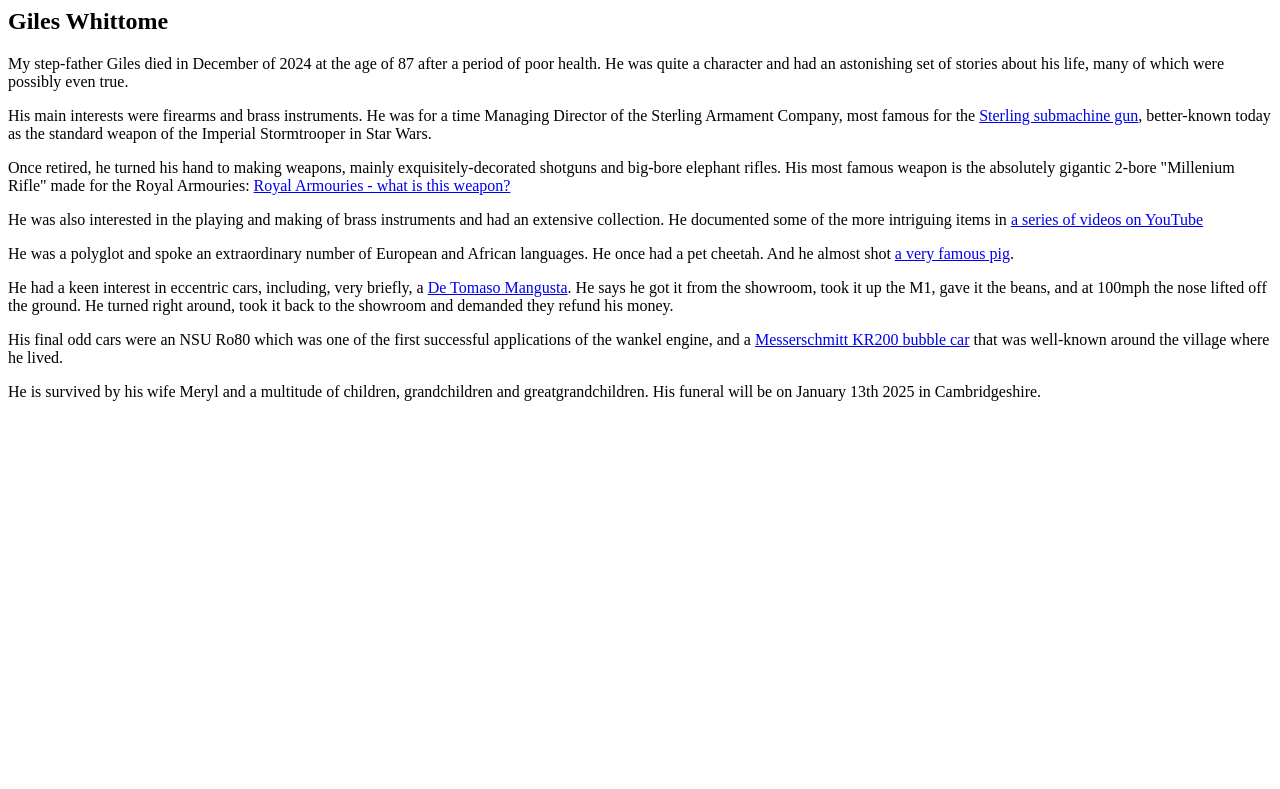
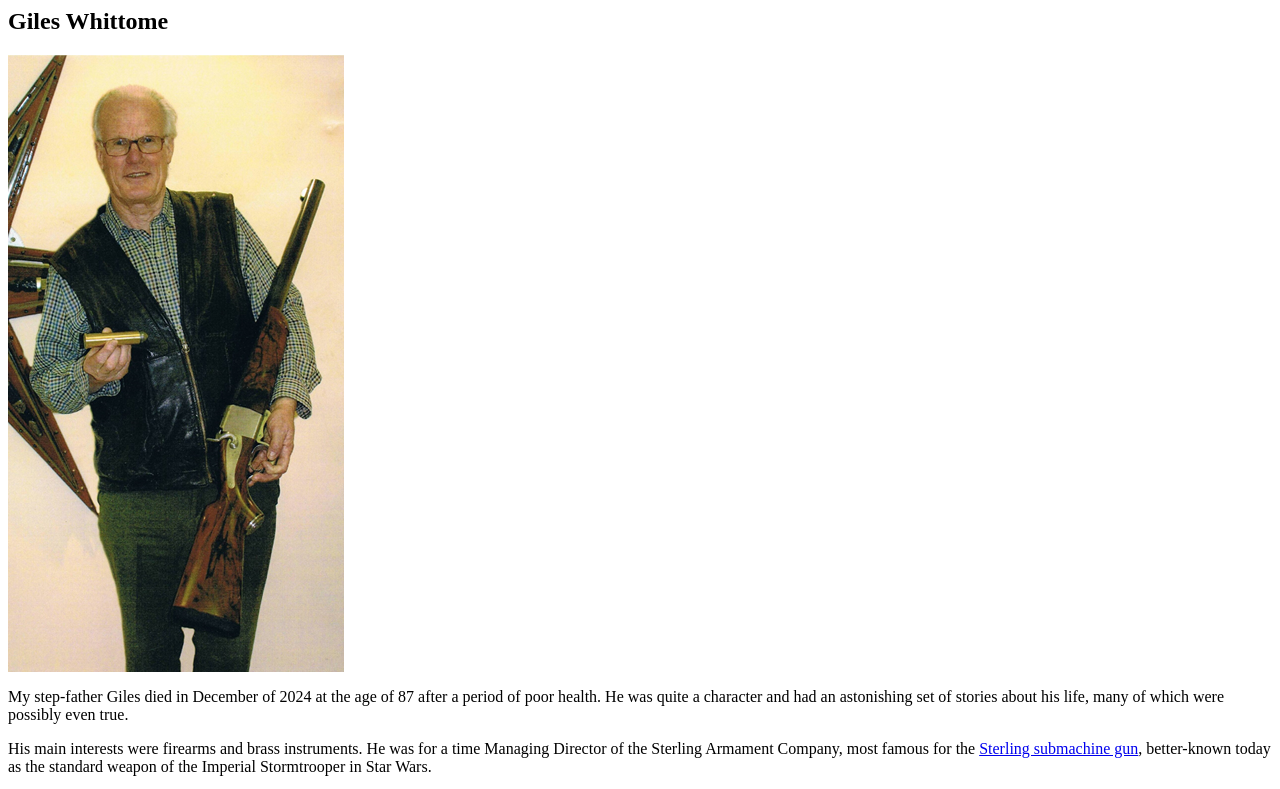
Before and after one commit to tomforsyth1000/tomforsyth1000.github.io, a plain HTML site: page giles_whittome.html in a window 1280 px wide. Shown: the top 789 px of the page. Drawn offline with Linux system fonts and the light colour scheme.

Commit message:
Giles with a picture.

```diff
--- a/giles_whittome.html
+++ b/giles_whittome.html
@@ -2,6 +2,7 @@
 <h2>Giles Whittome</h2>
 </head>
 <body>
+<img src="Giles Whittome 2bore_small.png">
 <p>
 My step-father Giles died in December of 2024 at the age of 87 after a period of poor health. He was quite a character and had an astonishing set of stories about his life, many of which were possibly even true.
 </p><p>
```
Also changed, not shown: Giles Whittome 2bore_small.png (added).
